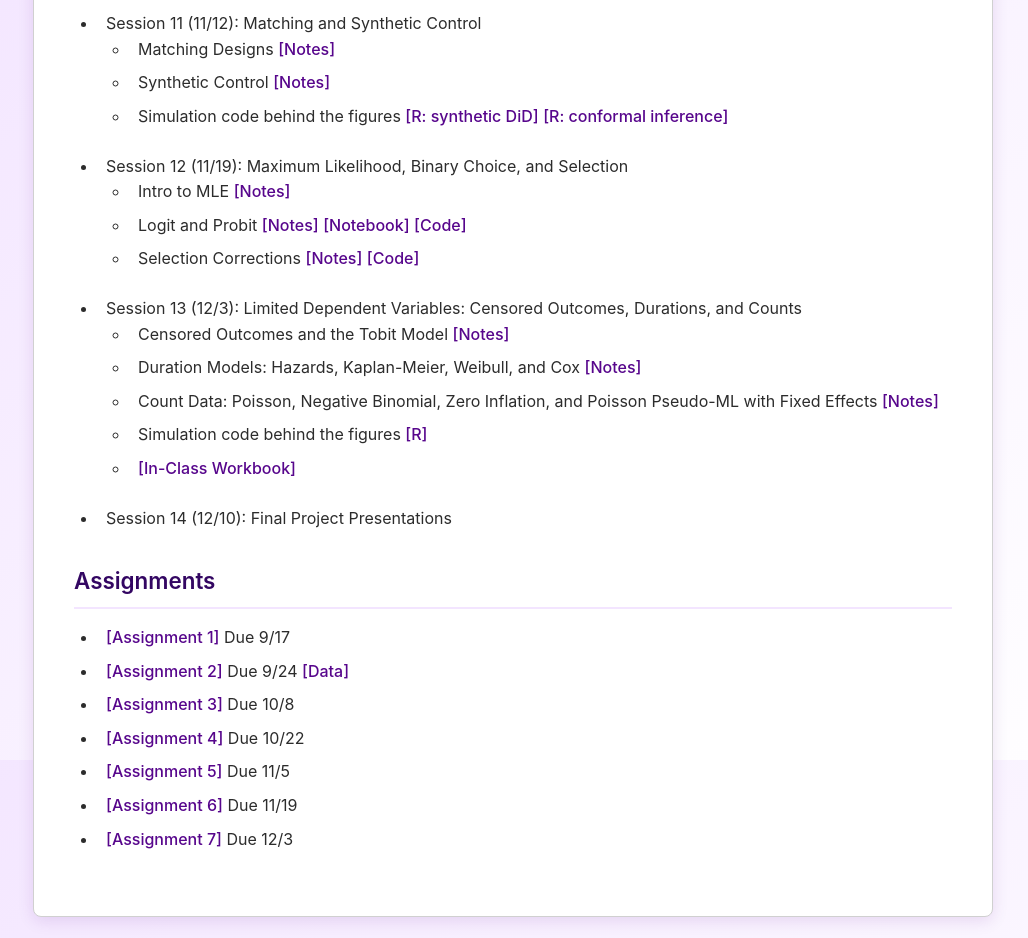
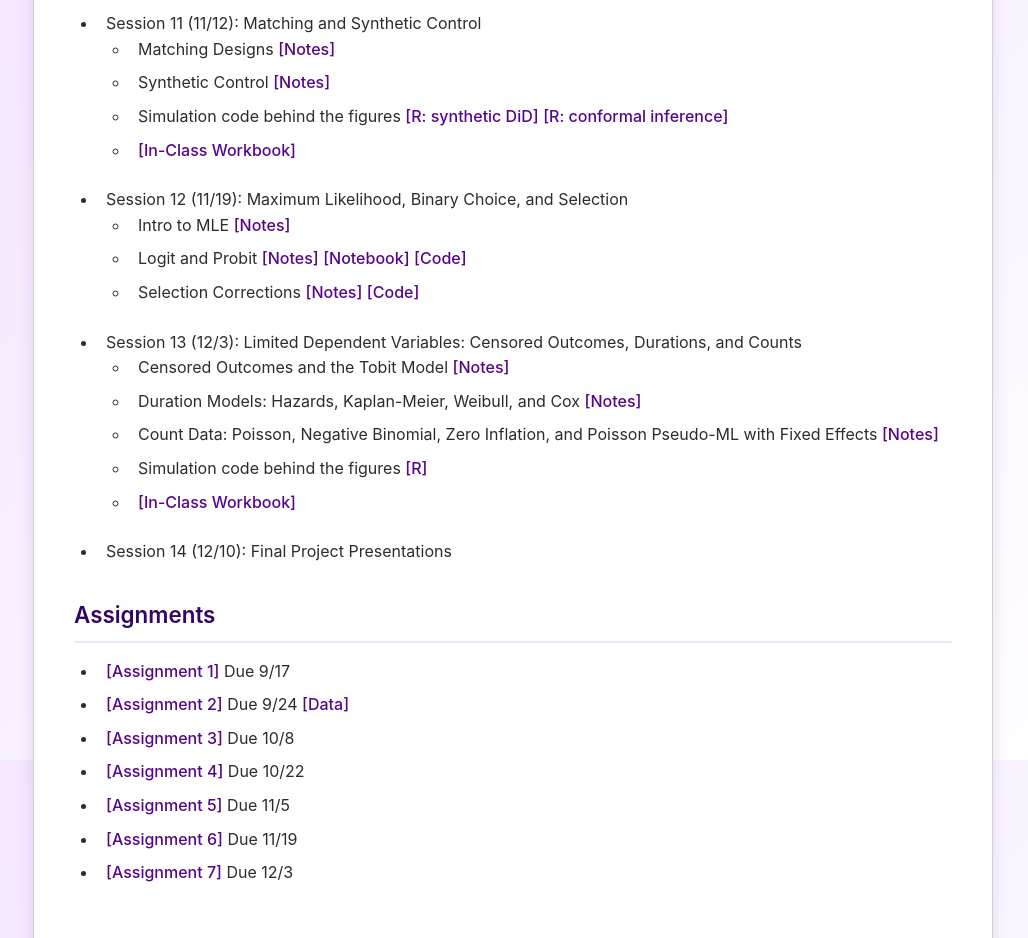
Before and after one commit to chrisconlon/chrisconlon.github.io, a plain HTML site: page metrics.html in a window 1280 px wide. Shown: the part 2440-3378 px from the top of the page, without its empty margins (127-1155 px from the left). Drawn offline with Linux system fonts and the light colour scheme.

Commit message:
Metrics: link Session 11 in-class workbook
Co-Authored-By: Claude Opus 5.5 <noreply@anthropic.com>

```diff
--- a/metrics.html
+++ b/metrics.html
@@ -176,6 +176,8 @@
 
 					<li>Simulation code behind the figures <a href="https://github.com/chrisconlon/applied_metrics/blob/master/Fall/L10%20-%20More%20Quasi%20Experiments/sdid_sims.R">[R: synthetic DiD]</a>
 					<a href="https://github.com/chrisconlon/applied_metrics/blob/master/Fall/L10%20-%20More%20Quasi%20Experiments/conformal_sims.R">[R: conformal inference]</a></li>
+
+					<li><a href="https://github.com/chrisconlon/applied_metrics/blob/master/Fall/L10%20-%20More%20Quasi%20Experiments/inclass_session11.Rmd">[In-Class Workbook]</a></li>
 				</ul>
 		</li>
 
```
